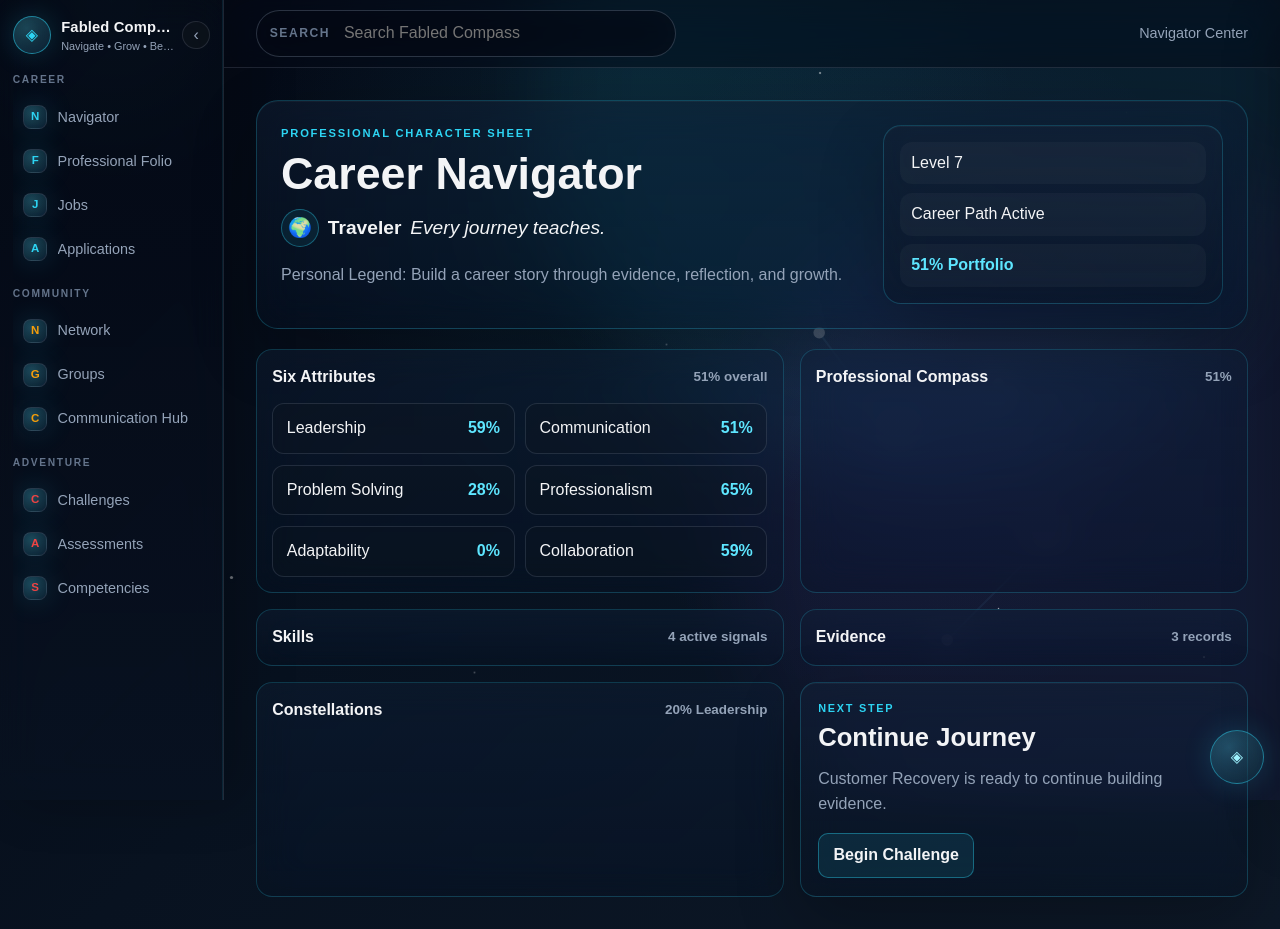
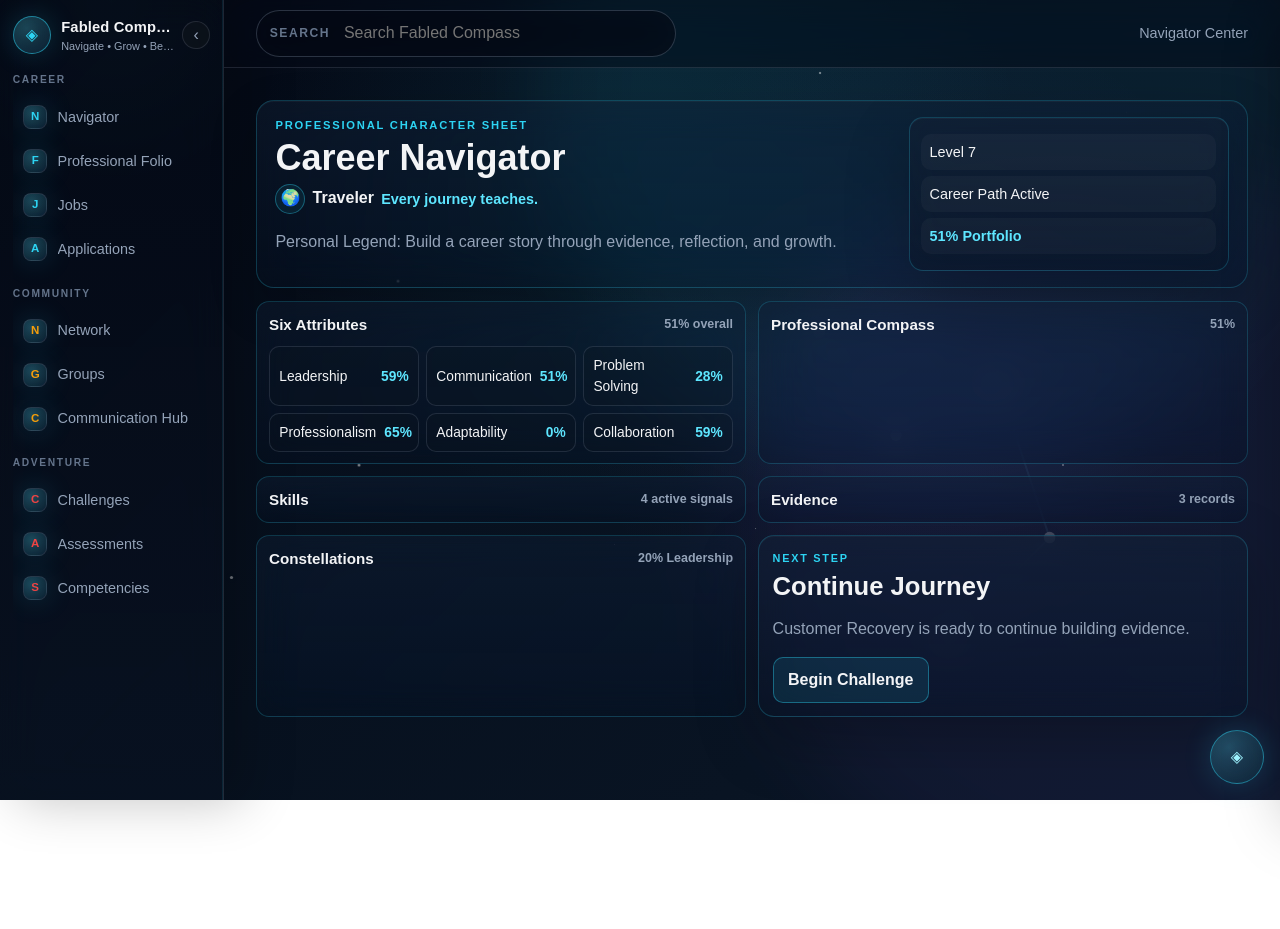
Before and after one commit to WykedSamurai/FabledCompass, a Next.js app: page /dashboard in a window 1280 px wide. After the commit the page ends 800 px from the top, so only its background shows below. Built offline with nearby package versions, Linux system fonts and the light colour scheme.

Commit message:
Make character sheet more compact

```diff
--- a/app/character-sheet.css
+++ b/app/character-sheet.css
@@ -1,96 +1,111 @@
+.fc-compact-sheet {
+  gap: .85rem;
+}
+
 .fc-character-sheet-hero {
   display: grid;
-  grid-template-columns: minmax(0, 1fr) minmax(240px, 340px);
-  gap: 1rem;
-  padding: 1.5rem;
+  grid-template-columns: minmax(0, 1fr) minmax(220px, 320px);
+  gap: .85rem;
+  padding: 1rem 1.15rem;
   border: 1px solid rgba(45, 212, 243, .22);
-  border-radius: 22px;
-  background: linear-gradient(180deg, rgba(18, 32, 52, .48), rgba(8, 18, 32, .34));
-  box-shadow: 0 22px 65px rgba(0, 0, 0, .24), inset 0 1px 0 rgba(255,255,255,.035);
+  border-radius: 18px;
+  background: linear-gradient(180deg, rgba(18, 32, 52, .46), rgba(8, 18, 32, .32));
+  box-shadow: 0 18px 48px rgba(0, 0, 0, .2), inset 0 1px 0 rgba(255,255,255,.035);
   backdrop-filter: blur(18px) saturate(125%);
 }
 
 .fc-character-sheet-hero h1 {
   margin: 0;
-  font-size: clamp(1.8rem, 4vw, 2.8rem);
+  font-size: clamp(1.55rem, 3vw, 2.25rem);
+  line-height: 1.02;
 }
 
 .fc-archetype-line {
   display: flex;
   align-items: center;
-  gap: .55rem;
-  margin-top: .65rem;
-  font-size: 1.2rem;
+  gap: .45rem;
+  margin-top: .45rem;
+  font-size: 1rem;
+  flex-wrap: wrap;
 }
 
 .fc-archetype-line span {
   display: grid;
   place-items: center;
-  width: 38px;
-  height: 38px;
+  width: 30px;
+  height: 30px;
   border: 1px solid rgba(45, 212, 243, .36);
   border-radius: 999px;
   background: rgba(45, 212, 243, .08);
 }
 
+.fc-archetype-line em {
+  color: var(--fc-accent-hover);
+  font-style: normal;
+  font-size: .9rem;
+  font-weight: 700;
+}
+
 .fc-archetype-motto {
-  margin: .4rem 0 .65rem;
+  margin: .3rem 0 .5rem;
   color: var(--fc-accent-hover);
   font-weight: 700;
 }
 
 .fc-character-summary {
   display: grid;
-  gap: .55rem;
+  gap: .4rem;
   align-content: center;
-  padding: 1rem;
+  padding: .7rem;
   border: 1px solid var(--fc-border-soft);
-  border-radius: 18px;
-  background: rgba(16, 22, 29, .28);
+  border-radius: 14px;
+  background: rgba(16, 22, 29, .24);
 }
 
 .fc-character-summary span,
 .fc-character-summary strong {
   display: flex;
   justify-content: space-between;
-  gap: .75rem;
-  padding: .55rem .7rem;
-  border-radius: 12px;
+  gap: .6rem;
+  padding: .42rem .55rem;
+  border-radius: 10px;
   background: rgba(255,255,255,.03);
+  font-size: .9rem;
 }
 
 .fc-character-summary strong { color: var(--fc-accent-hover); }
 
 .fc-character-sheet-grid {
   display: grid;
-  grid-template-columns: minmax(0, 1fr) minmax(280px, .85fr);
-  gap: 1rem;
+  grid-template-columns: repeat(2, minmax(0, 1fr));
+  gap: .75rem;
 }
 
 .fc-attribute-grid {
   display: grid;
-  grid-template-columns: repeat(2, minmax(0, 1fr));
-  gap: .65rem;
+  grid-template-columns: repeat(3, minmax(0, 1fr));
+  gap: .45rem;
 }
 
 .fc-attribute-row {
   display: flex;
   justify-content: space-between;
-  gap: .75rem;
+  gap: .5rem;
   align-items: center;
-  padding: .75rem .85rem;
+  padding: .48rem .58rem;
   border: 1px solid var(--fc-border-soft);
-  border-radius: 12px;
-  background: rgba(16, 22, 29, .28);
+  border-radius: 10px;
+  background: rgba(16, 22, 29, .24);
+  font-size: .86rem;
 }
 
 .fc-attribute-row strong { color: var(--fc-accent-hover); }
 
 .fc-sheet-section {
   border: 1px solid rgba(45, 212, 243, .2);
-  border-radius: 16px;
-  padding: .95rem;
-  background: linear-gradient(180deg, rgba(18, 32, 52, .44), rgba(8, 18, 32, .32));
+  border-radius: 13px;
+  padding: .68rem .75rem;
+  background: linear-gradient(180deg, rgba(18, 32, 52, .42), rgba(8, 18, 32, .29));
   backdrop-filter: blur(18px) saturate(125%);
 }
 
@@ -98,23 +113,51 @@
   cursor: pointer;
   display: flex;
   justify-content: space-between;
-  gap: 1rem;
+  gap: .75rem;
   align-items: center;
   font-weight: 850;
+  font-size: .95rem;
 }
 
 .fc-sheet-section summary span {
   color: var(--fc-muted);
-  font-size: .84rem;
+  font-size: .78rem;
   font-weight: 600;
 }
 
-.fc-sheet-section[open] summary { margin-bottom: .85rem; }
+.fc-sheet-section[open] summary { margin-bottom: .6rem; }
 
-@media (max-width: 920px) {
-  .fc-character-sheet-hero,
+.fc-compact-sheet .fc-compass-placeholder {
+  min-height: 180px;
+}
+
+.fc-compact-sheet .fc-evidence-list {
+  gap: .45rem;
+}
+
+.fc-compact-sheet .fc-evidence-list li {
+  padding: .48rem .6rem;
+  border-radius: 10px;
+  font-size: .86rem;
+}
+
+.fc-compact-sheet .fc-constellation-list {
+  font-size: 1.05rem;
+}
+
+.fc-compact-sheet article {
+  padding: .85rem !important;
+}
+
+@media (max-width: 1100px) {
   .fc-character-sheet-grid,
   .fc-attribute-grid {
     grid-template-columns: 1fr;
   }
 }
+
+@media (max-width: 920px) {
+  .fc-character-sheet-hero {
+    grid-template-columns: 1fr;
+  }
+}
```
